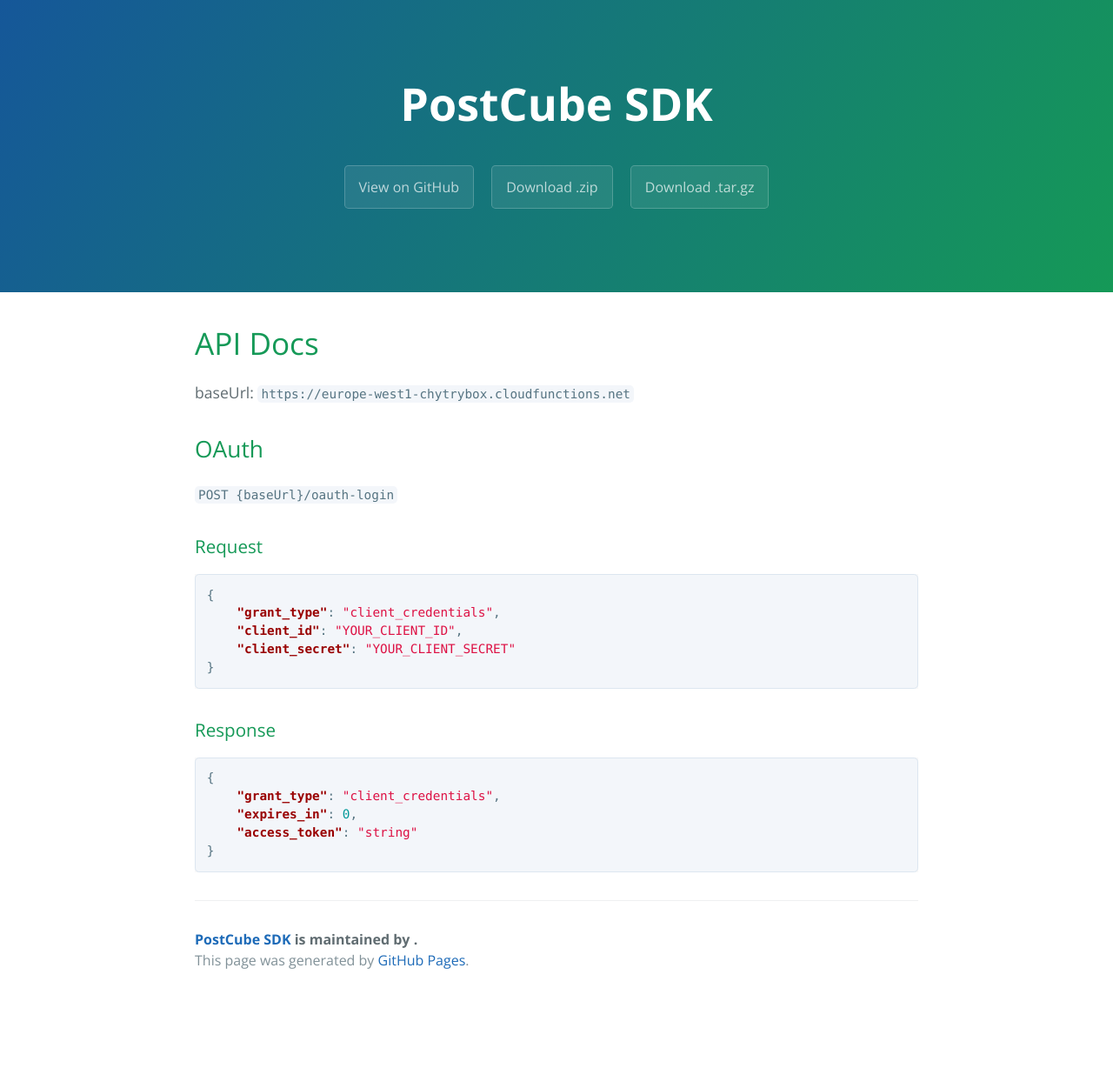
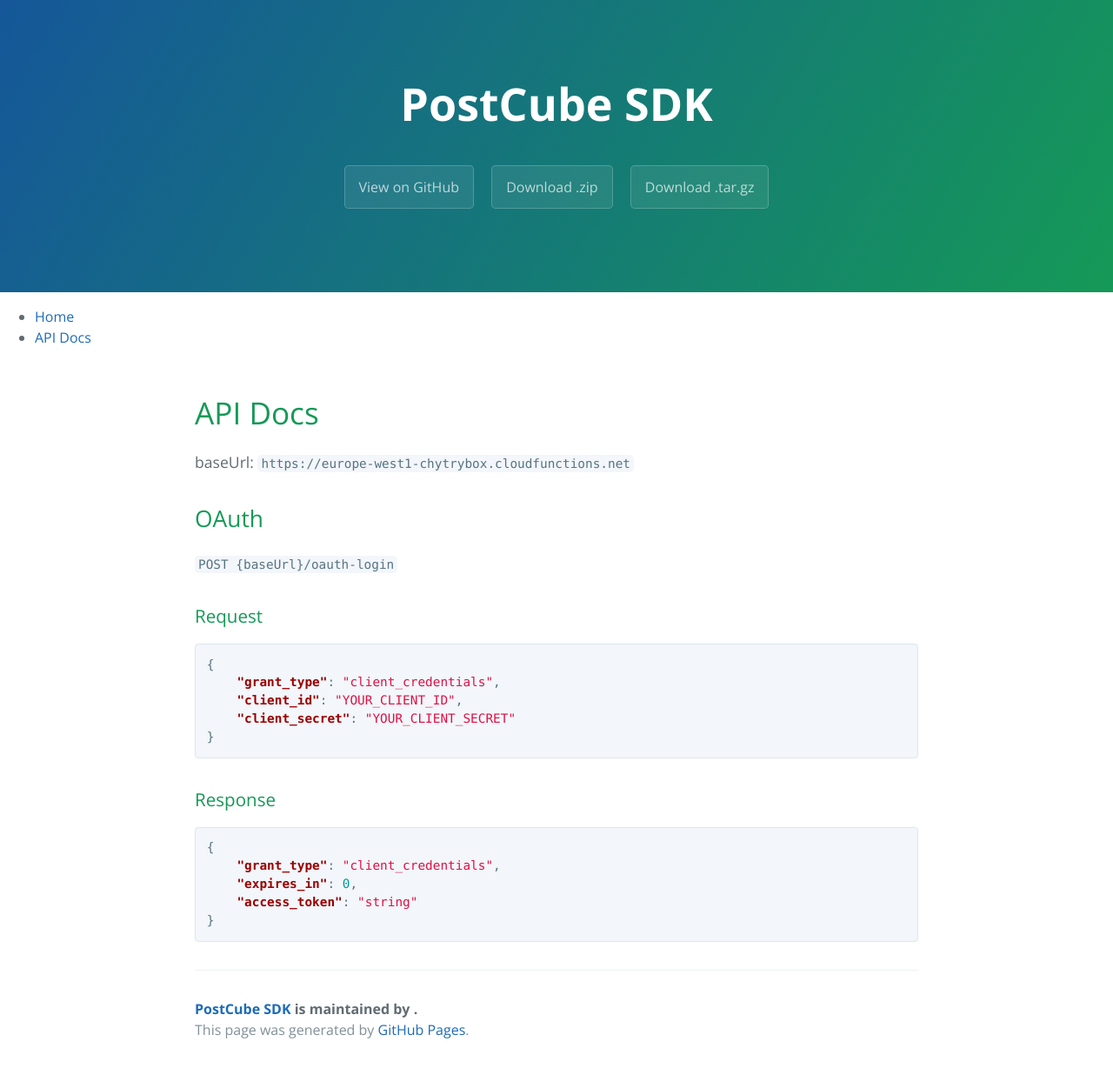
Before and after one commit to topmonks/postcube-sdk, a Jekyll site: the page built from api.md, in a window 1280 px wide. Shown: the whole page at 87% size. Built offline with Jekyll 4.4.1, drawn with Linux system fonts in a browser that asks for light colours; our own code applies the rules of GitHub Pages for plain Markdown files; before the commit the page ends 1148 px from its top, so only the background shows below that.

Commit message:
Add layout

```diff
--- a/_layouts/default.html
+++ b/_layouts/default.html
@@ -5,6 +5,21 @@
 
   <body>
     {% include page-header.html %}
+
+    <section class="main-menu">
+      <ul>
+        <li>
+          <a href="/">
+            Home
+          </a>
+        </li>
+        <li>
+          <a href="/api">
+            API Docs
+          </a>
+        </li>
+      </ul>
+    </section>
 
     <section class="main-content">
 
```
